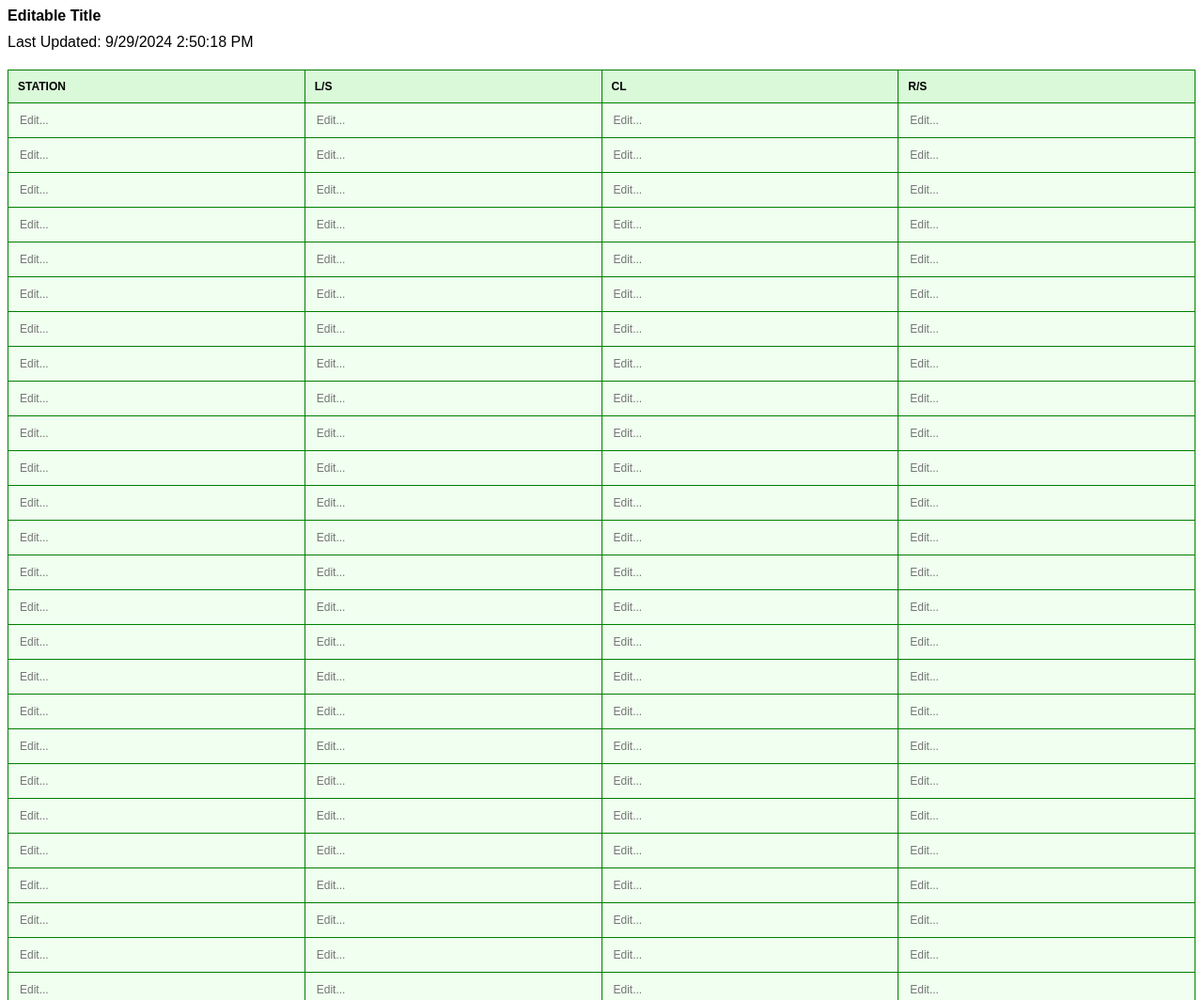
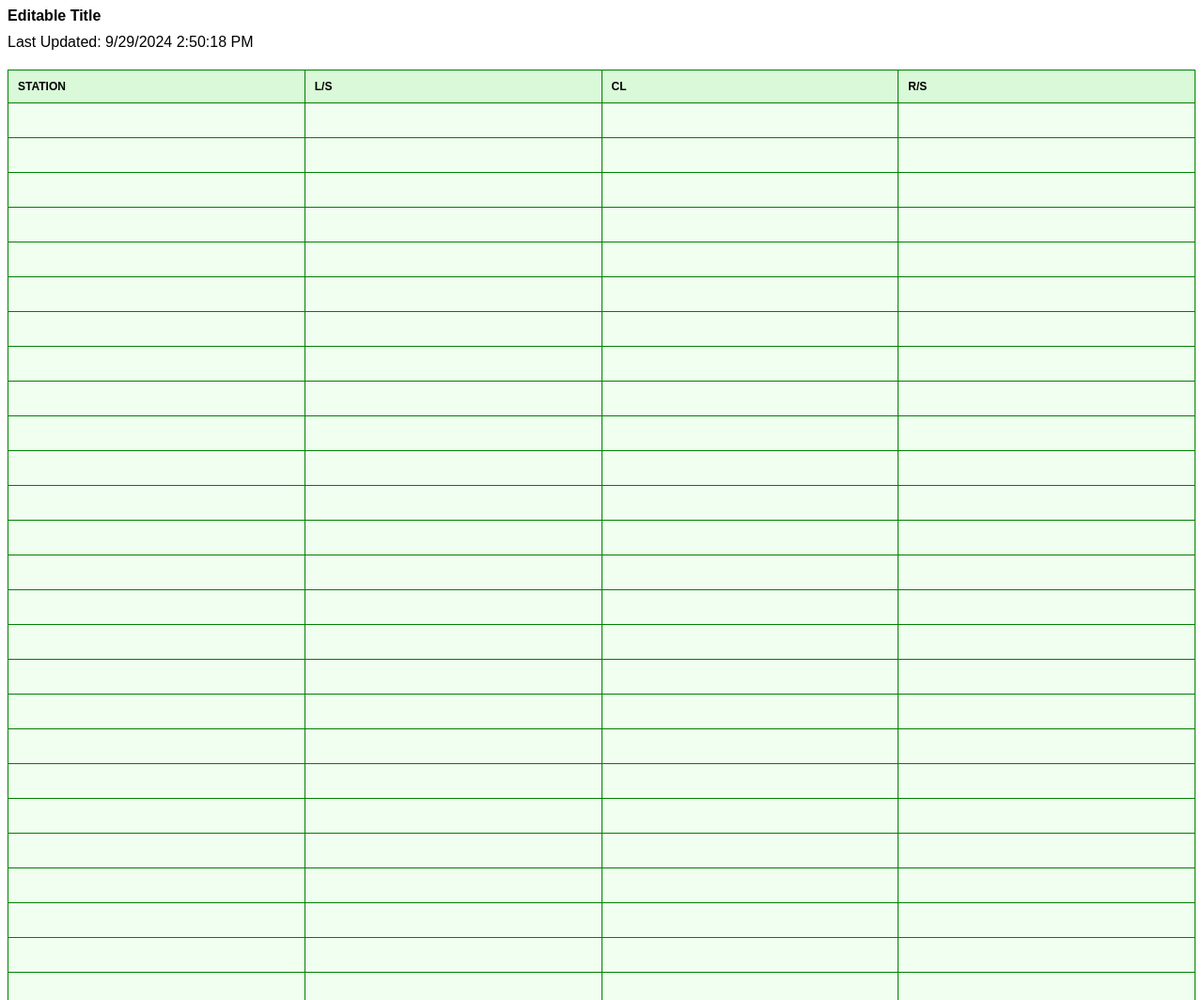
Before and after one commit to HAQNAWAZKHAN/online-table, a plain HTML site: page index.html in a window 1280 px wide. Shown: the top 1064 px of the page at 94% size. Drawn offline with Linux system fonts and the light colour scheme.

Commit message:
Update index.html

```diff
--- a/index.html
+++ b/index.html
@@ -42,6 +42,7 @@
             background-color: inherit;
             font-size: 12px;
             color: black;
+            outline: none; /* Remove outline on focus */
         }
     </style>
 </head>
@@ -86,8 +87,8 @@
             for (let j = 0; j < cols; j++) {
                 const cell = document.createElement('td');
                 const input = document.createElement('input');
-                input.type = 'text';
-                input.placeholder = 'Edit...';
+                input.type = 'text'; // Input field for each cell
+                input.value = ''; // Initialize empty value
                 cell.appendChild(input);
                 row.appendChild(cell);
             }
```
